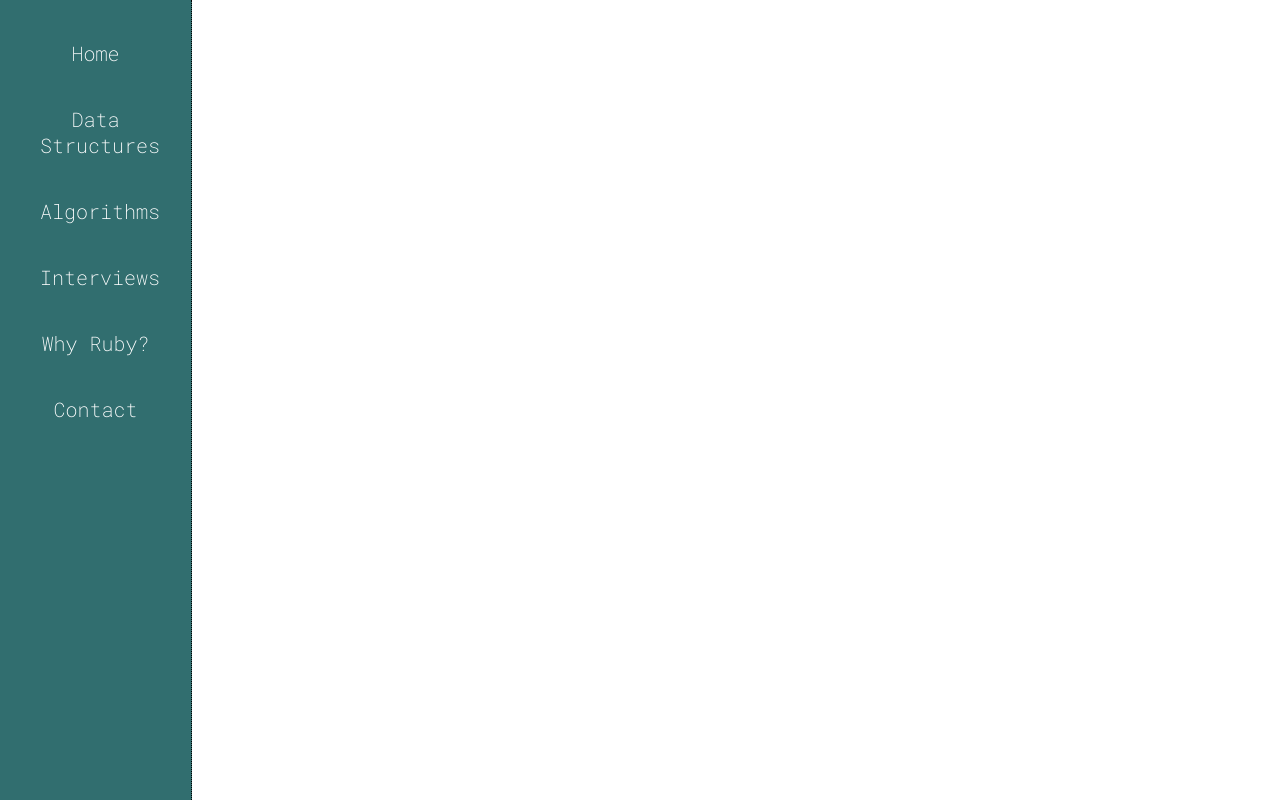
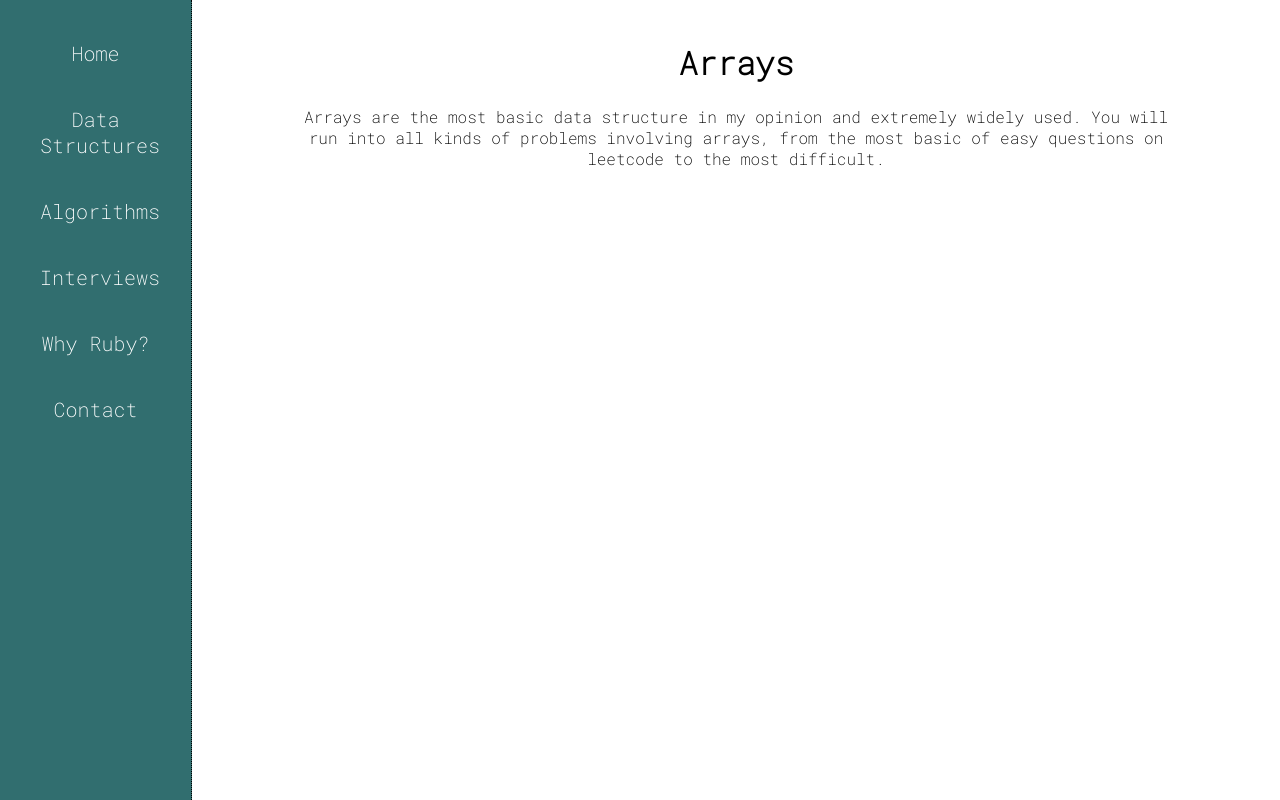
Before and after one commit to mwong068/ruby-ds-and-algos, a React (Create React App) app: page /datastructures/arrays in a window 1280 px wide. Built offline with nearby package versions, Linux system fonts and the light colour scheme.

Commit message:
added arrays page to data structures

```diff
--- a/src/App.tsx
+++ b/src/App.tsx
@@ -10,6 +10,7 @@ import { Algorithms } from './components/Algorithms';
 import { DataStructures } from './components/Data Structures';
 import { Ruby } from './components/Ruby';
 import { Contact } from './components/Contact';
+import { Arrays } from './components/Data Structures/Arrays';
 
 const Divider = styled.div`
   display: grid;
@@ -32,6 +33,7 @@ function App() {
             <Route path="/interviews" default={false} exact={true} render={Interviews} />
             <Route path="/whyruby" default={false} exact={true} render={Ruby} />
             <Route path="/contact" default={false} exact={true} render={Contact} />
+            <Route path="/datastructures/arrays" default={false} exact={true} render={Arrays} />
           </div>
         </Divider>
       </Router>
--- /dev/null
+++ b/src/components/Data Structures/Arrays/index.tsx
@@ -0,0 +1,26 @@
+import React from 'react';
+import styled from 'styled-components';
+
+const Header = styled.h1`
+    font-size: 45px;
+`
+
+const Divi = styled.div`
+    width: 80%;
+    margin: auto;
+    padding: 20px;
+    h2 {
+        font-size: 20px;
+    }
+`
+
+export interface MainProps {
+    // header: string;
+}
+
+export const Arrays = (props: MainProps) => (
+    <Divi>
+        <h1>Arrays</h1>
+        <p>Arrays are the most basic data structure in my opinion and extremely widely used. You will run into all kinds of problems involving arrays, from the most basic of easy questions on leetcode to the most difficult.</p>
+    </Divi>
+);
--- a/src/components/Data Structures/index.tsx
+++ b/src/components/Data Structures/index.tsx
@@ -1,5 +1,7 @@
 import React from 'react';
 import styled from 'styled-components';
+import { Link } from 'react-router-dom';
+import { Arrays } from './Arrays';
 
 const Header = styled.h1`
     font-size: 45px;
@@ -12,6 +14,7 @@ export interface MainProps {
 export const DataStructures = (props: MainProps) => (
     <div>
         <Header>Data Structures</Header>
+        <Link to="/datastructures/arrays" >Arrays</Link>
     </div>
     // <Header>{props.header}</Header>
 );
```
